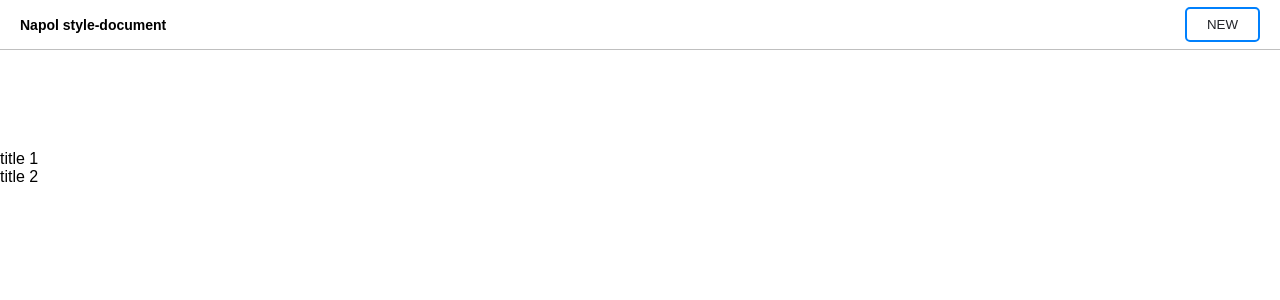
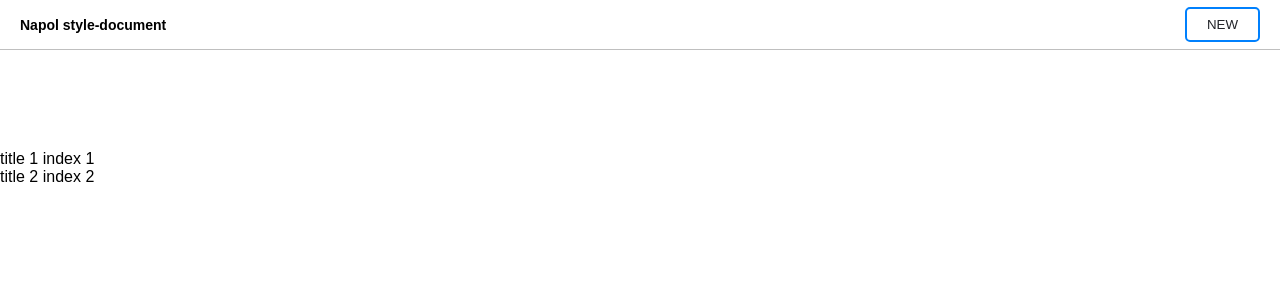
Before and after one commit to NapolDeveloper/style-document, a React (Create React App) app: page / in a window 1280 px wide. Shown: the top 300 px of the page. Built offline with nearby package versions, Linux system fonts and the light colour scheme.

Commit message:
# Modify
list 에 data포함

```diff
--- a/src/components/Markdown/Markdown.js
+++ b/src/components/Markdown/Markdown.js
@@ -57,7 +57,9 @@ const Content = () => {
       {isOpen ? <MdEditorBox /> : null}
       <ul>
         {list.map((item) => (
-          <li key={item.id}>{item.title}</li>
+          <li key={item.id}>
+            {item.title} {item.data}
+          </li>
         ))}
       </ul>
     </Fragment>
```
